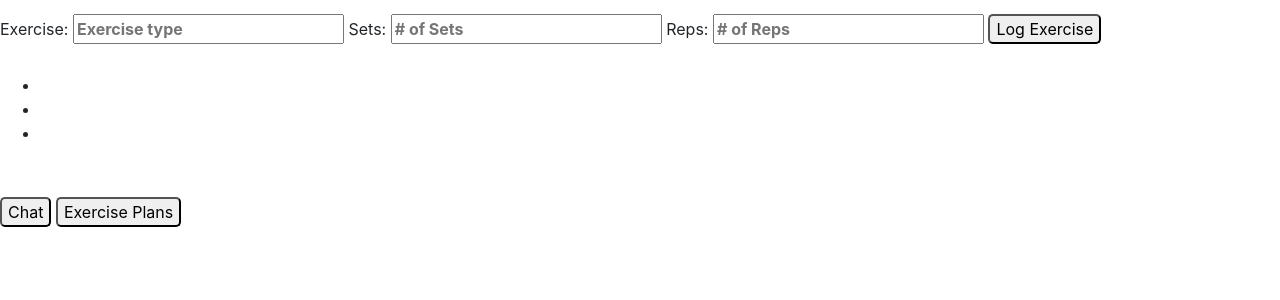
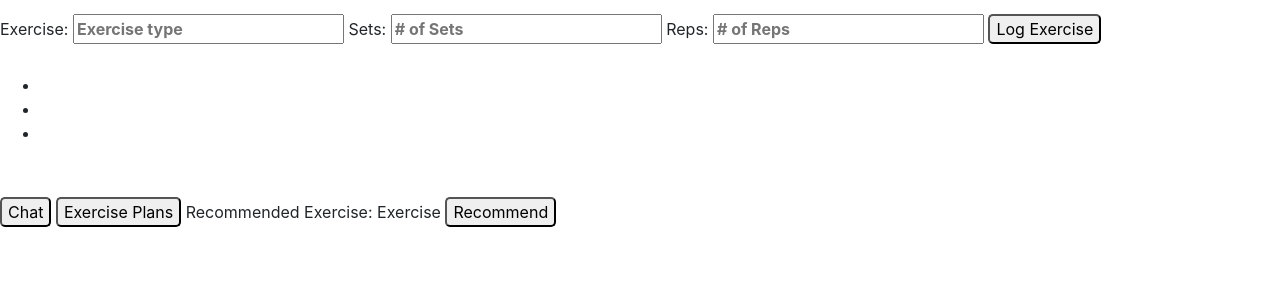
Before and after one commit to ArvindVivek/Hymn, a Flask app: template public/templates/home.html in a window 1280 px wide. Shown: the part 270-570 px from the top of the page. Run offline with Flask 2, Linux system fonts and the light colour scheme; the template is opened without the code that fills it, so the values that code supplies are empty; some libraries are stand-ins or nearby versions.

Commit message:
testing_recommend

```diff
--- a/public/design_files/js/recommender.js
+++ b/public/design_files/js/recommender.js
@@ -22,12 +22,12 @@ function identifyAreas() {
 
 function main() {
     if (needRest()) {
-        document.getElementById("test").innerHTML = "Rest";
+        document.getElementById("rec_exercise").innerHTML = "Rest";
     }
     else {
         for (var i = 0; i < muscles.length; i++) {
             if (identifyAreas() == muscles[i]) {
-                document.getElementById("test").innerHTML = muscles[i][3];
+                document.getElementById("rec_exercise").innerHTML = muscles[i][3];
             }
         }
     }
--- a/public/templates/home.html
+++ b/public/templates/home.html
@@ -111,7 +111,13 @@
 
     <button onclick="readData()">Exercise Plans</button>
 
+    <label>Recommended Exercise: </label>
+    <label id = "rec_exercise">Exercise</label>
+
+    <button onclick = "main()">Recommend</button>
+
     <script src="../design_files/js/home_js.js"></script>
+    <script src="../design_files/js/recommender.js"></script>
 </body>
 
 </html>
```
